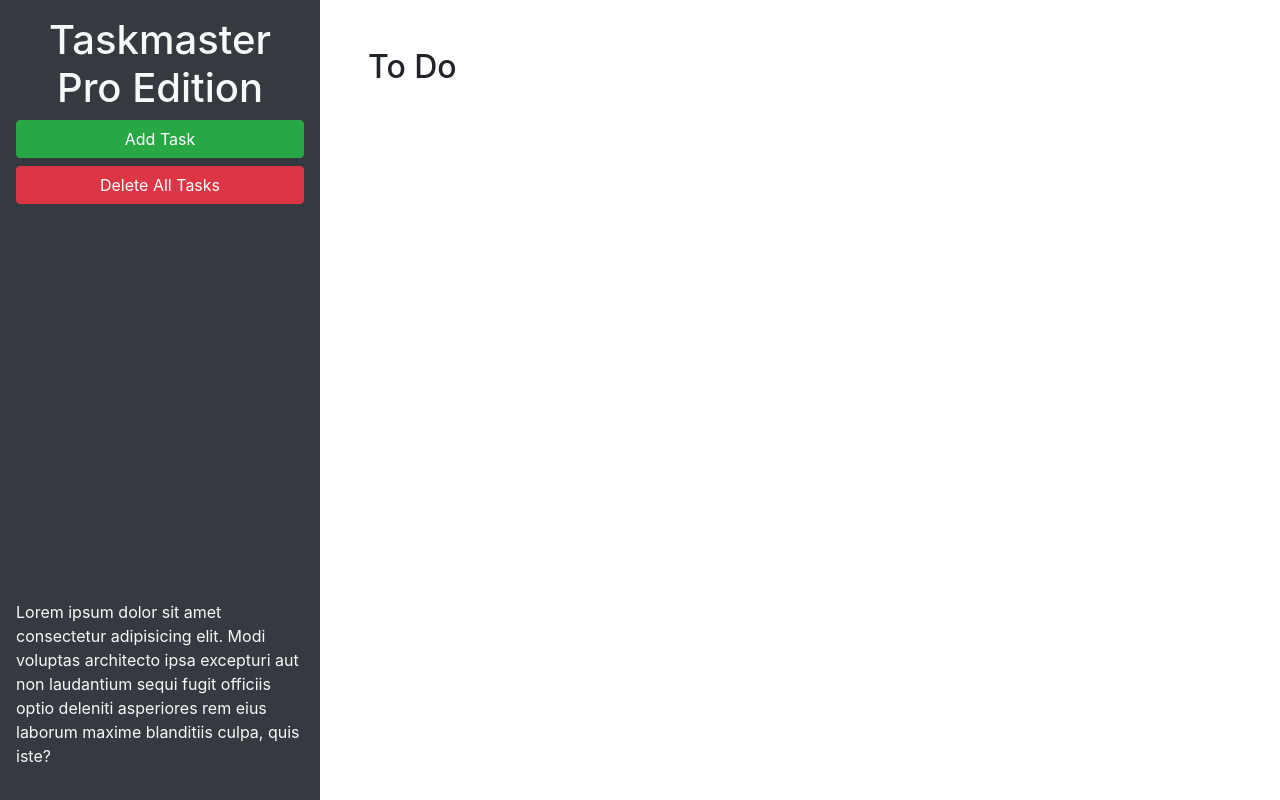
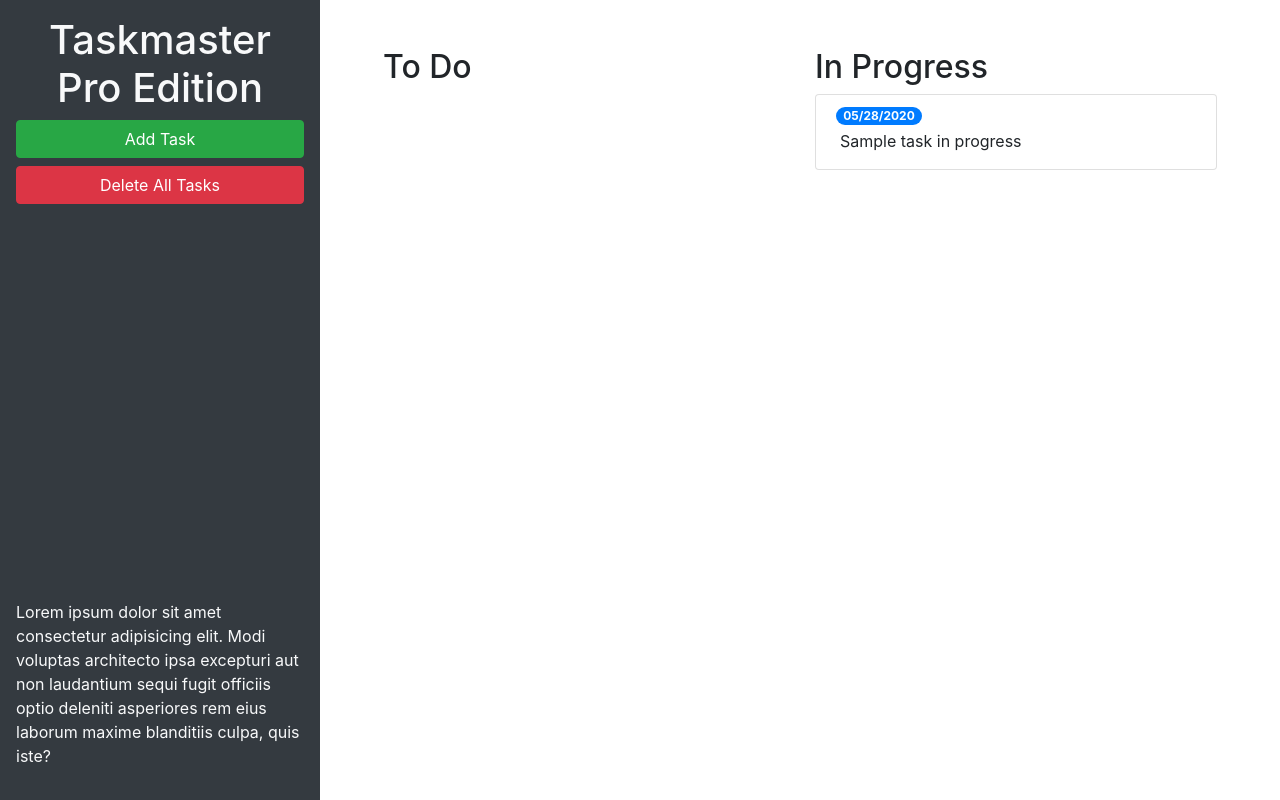
Before and after one commit to Azariill/testproject, a plain HTML site: page index.html in a window 1280 px wide. Drawn offline with nearby package versions, Linux system fonts and the light colour scheme.

Commit message:
progress save

```diff
--- a/index.html
+++ b/index.html
@@ -20,13 +20,30 @@
           laudantium sequi fugit officiis optio deleniti asperiores rem eius laborum maxime blanditiis culpa, quis iste?
         </p>
       </header>
+      <!-- To Do Start -->
       <main class="col-12 col-lg-9">
-        <div class="m-5">
-          <h2>To Do</h2>
-          <ul id="list-toDo" class="list-group"></ul>
+        <div class="m-5 row justify-content-around">
+          <div class="col">
+            <h2>To Do</h2>
+            <ul id="list-toDo" class="list-group"></ul>
+          </div>
+          <div class ="col">
+            <h2>In Progress</h2>
+            <ul id="list-inProgress" class="list-group">
+              <li class="list-group-item">
+                <span class="badge badge-primary badge-pill">05/28/2020</span>
+                <p class="m-1">Sample task in progress</p>
+                </li>
+              </ul>
+            </div>
+            <!-- end in progress -->
         </div>
       </main>
     </div>
+    <!-- TO DO END -->
+    <!-- In progress start-->
+
+
 
     <!-- Modal -->
     <div class="modal fade" id="task-form-modal" tabindex="-1" role="dialog" aria-labelledby="task-form-modal" aria-hidden="true">
```
